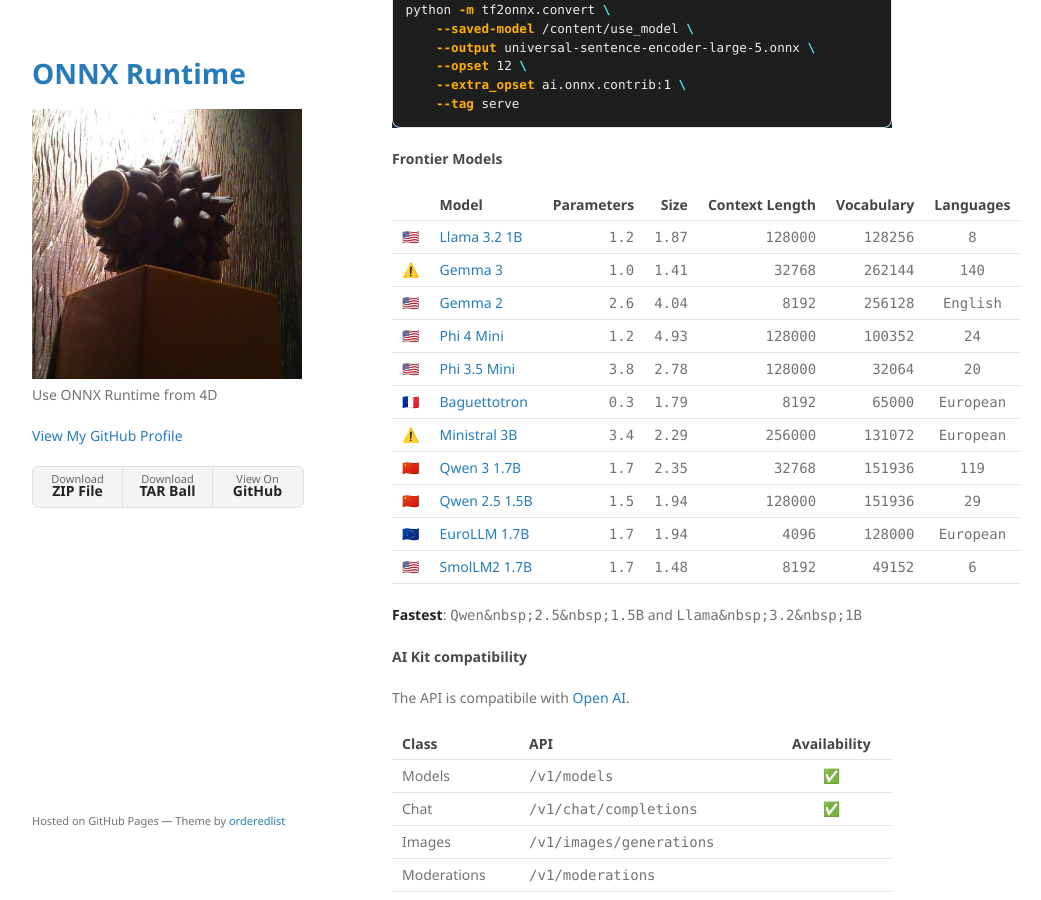
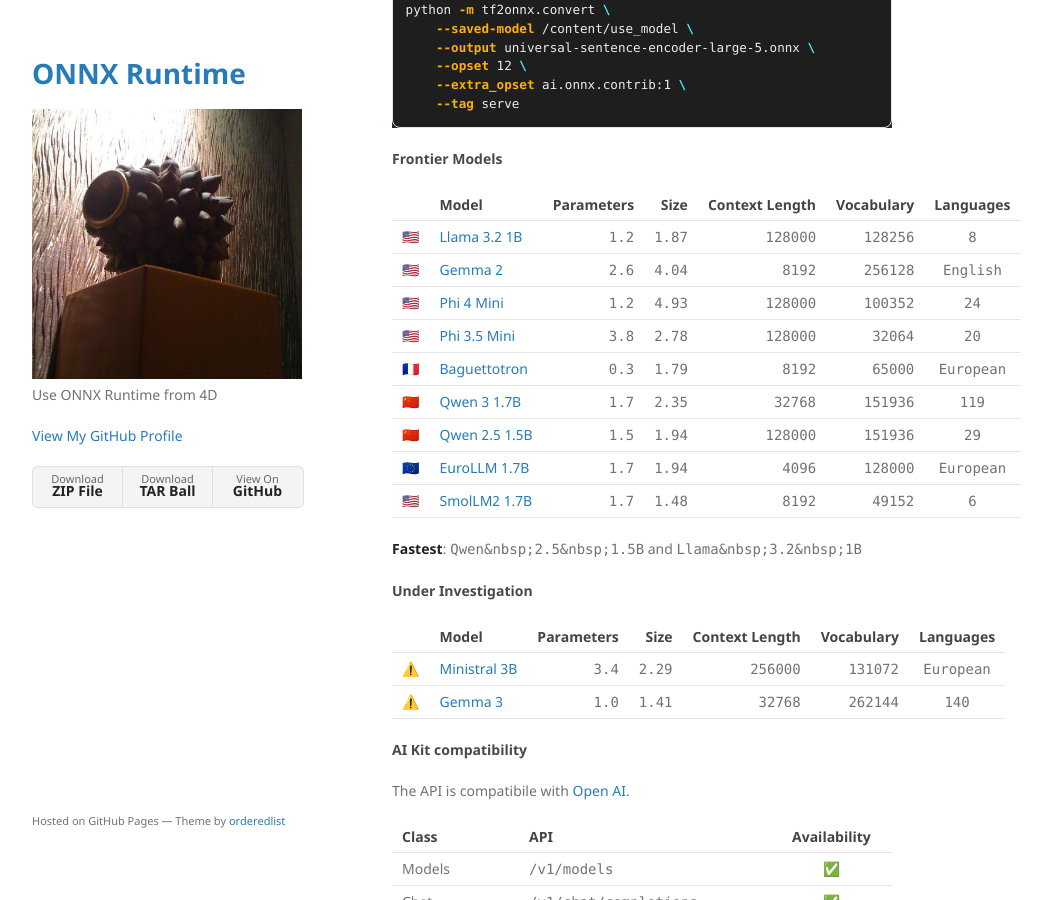
Before and after one commit to miyako/onnx-genai, a Jekyll site: the page built from index.md, in a window 1280 px wide and 900 px high, scrolled down 4312 px. Shown: the whole window, without its empty margins (178-1219 px from the left). Built offline with Jekyll 4.4.1, drawn with Linux system fonts in a browser that asks for light colours.

Commit message:
Update index.md

```diff
--- a/index.md
+++ b/index.md
@@ -225,18 +225,23 @@
 ||Model|Parameters|Size|Context&nbsp;Length|Vocabulary|Languages|
 |-|-|-:|-:|-:|-:|:-:|
 |🇺🇸|[Llama&nbsp;3.2&nbsp;1B](https://huggingface.co/keisuke-miyako/Llama-3.2-1B-Instruct-onnx-int4-cpu)|`1.2`|`1.87`|`128000`|`128256`|`8`
-|⚠️|[Gemma&nbsp;3](https://huggingface.co/onnx-community/gemma-3-1b-it-ONNX)|`1.0`|`1.41`|`32768`|`262144`|`140`|
 |🇺🇸|[Gemma&nbsp;2](https://huggingface.co/keisuke-miyako/gemma-2-2b-it-onnx-int4-cpu)|`2.6`|`4.04`|`8192`|`256128`|`English`|
 |🇺🇸|[Phi&nbsp;4&nbsp;Mini](https://huggingface.co/microsoft/Phi-4-mini-instruct-onnx)|`1.2`|`4.93`|`128000`|`100352`|`24`|
 |🇺🇸|[Phi&nbsp;3.5&nbsp;Mini](https://huggingface.co/microsoft/Phi-3.5-mini-instruct-onnx)|`3.8`|`2.78`|`128000`|`32064`|`20`|
 |🇫🇷|[Baguettotron](https://huggingface.co/keisuke-miyako/Baguettotron-onnx-int4-cpu)|`0.3`|`1.79`|`8192`|`65000`|`European`
-|⚠️|[Ministral&nbsp;3B](https://huggingface.co/mistralai/Ministral-3-3B-Instruct-2512-ONNX)|`3.4`|`2.29`|`256000`|`131072`|`European`
 |🇨🇳|[Qwen&nbsp;3&nbsp;1.7B](https://huggingface.co/keisuke-miyako/Qwen3-1.7B-onnx-int4-cpu)|`1.7`|`2.35`|`32768`|`151936`|`119`|
 |🇨🇳|[Qwen&nbsp;2.5&nbsp;1.5B](https://huggingface.co/keisuke-miyako/Qwen2.5-1.5B-onnx-int4-cpu)|`1.5`|`1.94`|`128000`|`151936`|`29`|
 |🇪🇺|[EuroLLM&nbsp;1.7B](https://huggingface.co/keisuke-miyako/EuroLLM-1.7B-Instruct-onnx-int4-cpu)|`1.7`|`1.94`|`4096`|`128000`|`European`|
-|🇺🇸|[SmolLM2 1.7B](https://huggingface.co/keisuke-miyako/SmolLM2-1.7B-onnx-int4-cpu)|`1.7`|`1.48`|`8192`|`49152`|`6`
+|🇺🇸|[SmolLM2&nbsp;1.7B](https://huggingface.co/keisuke-miyako/SmolLM2-1.7B-onnx-int4-cpu)|`1.7`|`1.48`|`8192`|`49152`|`6`
 
 **Fastest**: `Qwen&nbsp;2.5&nbsp;1.5B` and `Llama&nbsp;3.2&nbsp;1B`
+
+#### Under Investigation
+
+||Model|Parameters|Size|Context&nbsp;Length|Vocabulary|Languages|
+|-|-|-:|-:|-:|-:|:-:|
+|⚠️|[Ministral&nbsp;3B](https://huggingface.co/mistralai/Ministral-3-3B-Instruct-2512-ONNX)|`3.4`|`2.29`|`256000`|`131072`|`European`
+|⚠️|[Gemma&nbsp;3](https://huggingface.co/onnx-community/gemma-3-1b-it-ONNX)|`1.0`|`1.41`|`32768`|`262144`|`140`|
 
 #### AI Kit compatibility
 
```
